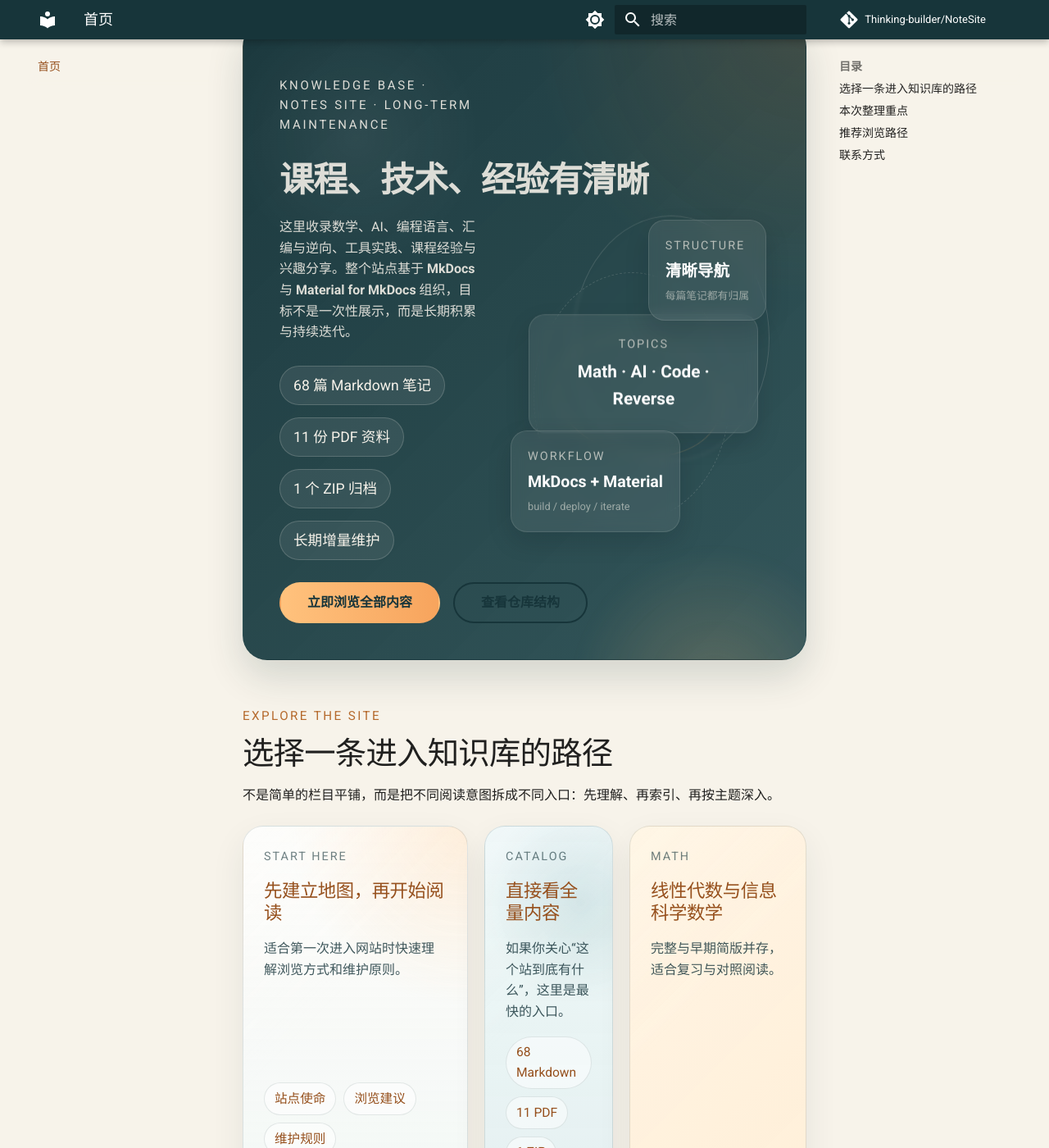
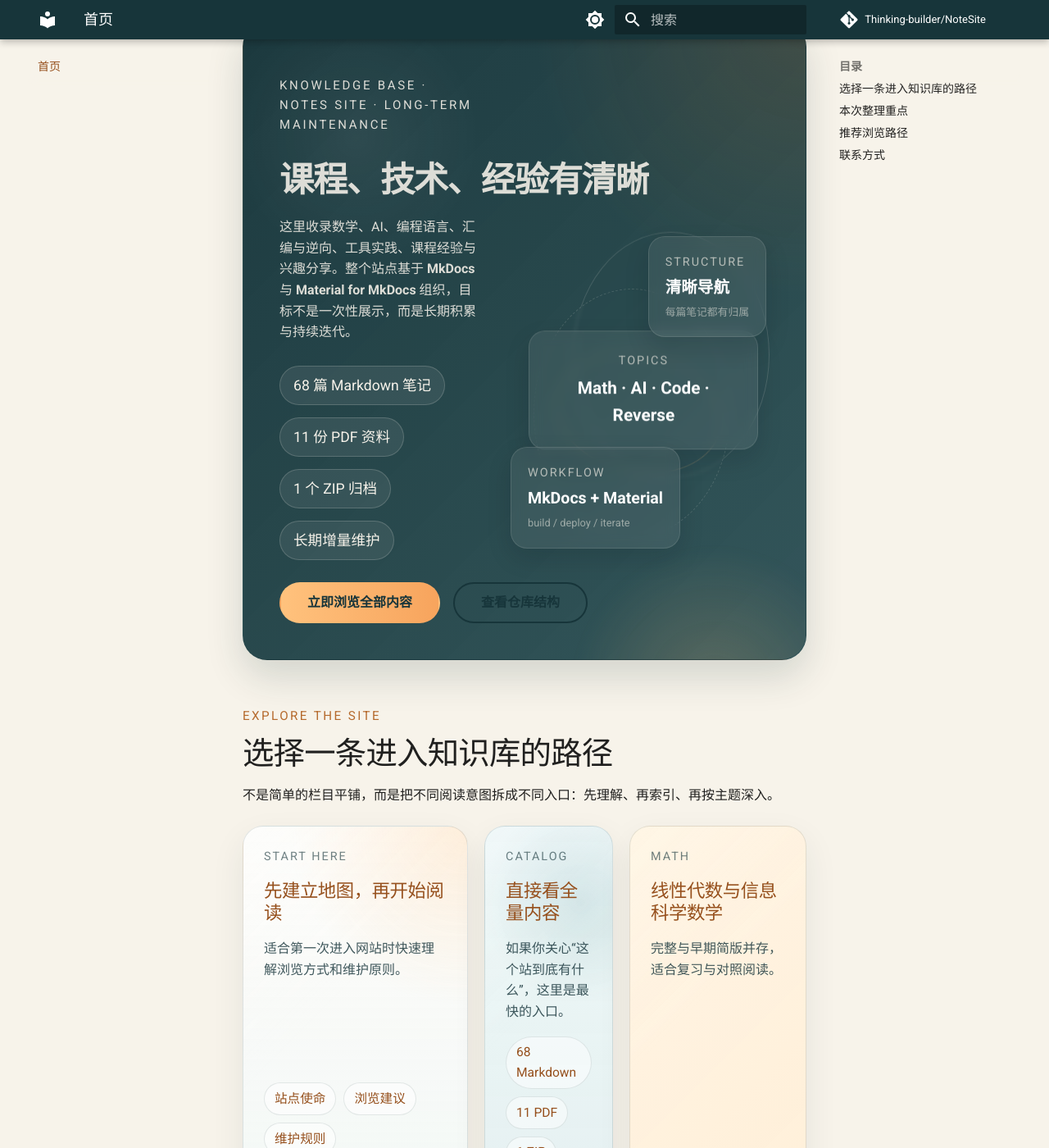
Before and after one commit to Thinking-builder/NoteSite, an MkDocs documentation site: the page built from docs/index.md, in a window 1280 px wide and 1400 px high, scrolled down 201 px. Shown: the whole window at 82% size. Built offline with MkDocs 1.6.1 and Material for MkDocs 9.7.7, drawn with Linux system fonts in a browser that asks for light colours; comment, search, counter and statistics services are not loaded.

Commit message:
距离微调

```diff
--- a/docs/stylesheets/extra.css
+++ b/docs/stylesheets/extra.css
@@ -146,7 +146,7 @@
   position: relative;
   min-height: 21rem;
   z-index: 1;
-  margin-top: 4rem;
+  margin-top: 6rem;
 }
 
 .tb-orbit {
@@ -509,7 +509,7 @@
 
   .tb-hero__art {
     min-height: 17rem;
-    margin-top: 1.2rem;
+    margin-top: 10rem;
   }
 
   .tb-hero-actions {
```
